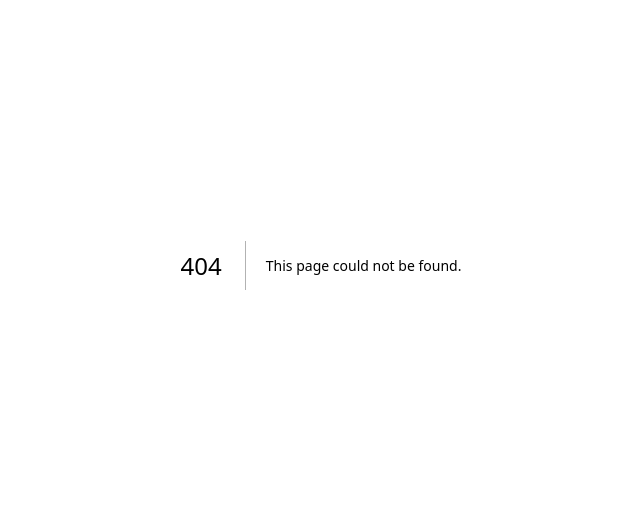
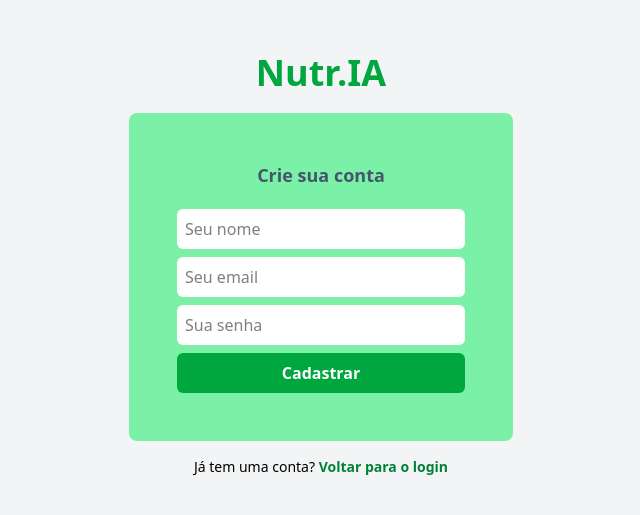
Before and after one commit to eltonsantos/nutr.ia, a Next.js app: page /signup in a window 1280 px wide. Before the commit this address had no page. Shown: the part 135-650 px from the top of the page, without its empty margins (319-959 px from the left). Built offline with nearby package versions, Linux system fonts and the light colour scheme.

Commit message:
Add firebase, signup and toast

```diff
--- a/package.json
+++ b/package.json
@@ -10,12 +10,14 @@
   },
   "dependencies": {
     "@google/generative-ai": "^0.22.0",
+    "firebase": "^11.4.0",
     "next": "15.2.0",
     "next-auth": "^4.24.11",
     "react": "^19.0.0",
     "react-dom": "^19.0.0",
     "react-icons": "^5.5.0",
     "react-modal": "^3.16.3",
+    "react-toastify": "^11.0.5",
     "zod": "^3.24.2"
   },
   "devDependencies": {
--- /dev/null
+++ b/src/app/api/auth/signup/route.ts
@@ -0,0 +1,49 @@
+import { NextRequest, NextResponse } from "next/server";
+import { createUserWithEmailAndPassword, updateProfile } from "firebase/auth";
+import { doc, setDoc } from "firebase/firestore";
+import { auth, db } from "@/app/lib/firebase";
+import { z } from "zod";
+
+const signupSchema = z.object({
+  name: z.string().min(2, "Nome deve ter pelo menos 2 caracteres"),
+  email: z.string().email("Email inválido"),
+  password: z.string().min(6, "Senha deve ter pelo menos 6 caracteres")
+});
+
+export async function POST(req: NextRequest) {
+  try {
+    const body = await req.json();
+
+    const result = signupSchema.safeParse(body);
+    if (!result.success) {
+      return NextResponse.json({ error: result.error.errors[0].message }, { status: 400 });
+    }
+
+    const { name, email, password } = body;
+
+    const userCredential = await createUserWithEmailAndPassword(auth, email, password);
+    const user = userCredential.user;
+
+    await updateProfile(user, { displayName: name });
+
+    await setDoc(doc(db, "users", user.uid), {
+      name,
+      email,
+      createdAt: new Date().toISOString(),
+      updatedAt: new Date().toISOString()
+    });
+
+    return NextResponse.json({
+      success: true,
+      user: { id: user.uid, name, email }
+    });
+  } catch (error: any) {
+    console.error("Signup error:", error);
+
+    if (error.code === 'auth/email-already-in-use') {
+      return NextResponse.json({ error: "Email já cadastrado" }, { status: 400 });
+    }
+
+    return NextResponse.json({ error: "Erro ao cadastrar usuário" }, { status: 500 });
+  }
+}
--- a/src/app/components/LoginForm.tsx
+++ b/src/app/components/LoginForm.tsx
@@ -1,15 +1,20 @@
 "use client"
 
 import { signIn } from "next-auth/react"
-import { useSearchParams } from "next/navigation"
-import { Suspense } from "react"
+import Link from "next/link"
+import { useSearchParams, useRouter } from "next/navigation"
+import { Suspense, useState } from "react"
+import { toast } from "react-toastify"
 
 function LoginFormContent() {
   const searchParams = useSearchParams()
   const error = searchParams.get("error")
+  const [loading, setLoading] = useState(false)
+  const router = useRouter()
 
   async function login(e: React.FormEvent<HTMLFormElement>) {
     e.preventDefault()
+    setLoading(true)
 
     const formData = new FormData(e.currentTarget)
 
@@ -18,23 +23,49 @@ function LoginFormContent() {
       password: formData.get("password")
     }
 
-    signIn('credentials', {
+    try {
+      const result = await signIn('credentials', {
         ...data,
-      callbackUrl: '/dashboard'
+        redirect: false
       })
+
+      if (result?.error) {
+        toast.error("Credenciais inválidas")
+      } else {
+        toast.success("Login realizado com sucesso!")
+        router.push("/dashboard")
+      }
+    } catch (error) {
+      console.error(error)
+    } finally {
+      setLoading(false)
+    }
   }
 
   return (
+    <>
       <form onSubmit={login} className="flex flex-col gap-2 w-full justify-center items-center">
         <h2 className="font-bold text-lg mb-3 text-slate-600">Faça seu login</h2>
         <input type="email" name="email" placeholder="Digite seu email" className="rounded-md p-2 w-full bg-white" />
         <input type="password" name="password" placeholder="Digite seu password" className="rounded-md p-2 w-full bg-white" />
-      <button type="submit" className="font-bold bg-green-600 hover:bg-green-700 rounded-md p-2 w-full text-white cursor-pointer">Login</button>
+        <button
+          type="submit"
+          className="font-bold bg-green-600 hover:bg-green-700 rounded-md p-2 w-full text-white cursor-pointer"
+        >
+          {loading ? "Entrando..." : "Login"}
+        </button>
 
         {error === "CredentialsSignin" && (
           <div className="text-red-500">Erro no login</div>
         )}
       </form>
+      <p className="mt-4 text-sm">
+        Não tem uma conta?{" "}
+        <Link href="/signup" className="text-green-700 hover:underline font-semibold">
+          Cadastre-se
+        </Link>
+      </p>
+    </>
   )
 }
 
--- a/src/app/components/NutritionModal.tsx
+++ b/src/app/components/NutritionModal.tsx
@@ -26,24 +26,6 @@ export function NutritionModal({ isOpen, onRequestClose, data }: NutritionModalP
   }, []);
 
   if (!data) return null;
-
-  async function handleShare() {
-    const mealInfo = data?.meals
-      .map((meal) => `🍽️ ${meal.name} (${meal.time})\n Alimentos: ${meal.foods.join(", ")}`)
-      .join("\n\n");
-
-    const supplementsInfo = data?.supplements && data.supplements.length > 0
-      ? `💊 Suplementos: ${data?.supplements.join(", ")}`
-      : "";
-
-    const message = `📋 *Minha Dieta*\n\n👤 Nome: ${data?.name}\n🎯 Objetivo: ${data?.objective}\n🔥 Atividade: ${data?.activityLevel}\n\n${mealInfo}\n\n${supplementsInfo}`;
-
-    if (navigator.share) {
-      await navigator.share({ text: message });
-    } else {
-      alert("Compartilhamento não suportado neste dispositivo.");
-    }
-  }
 
   return (
     <Modal
@@ -86,13 +68,6 @@ export function NutritionModal({ isOpen, onRequestClose, data }: NutritionModalP
           <p className="text-gray-700">{data.supplements.join(", ")}</p>
         </>
       )}
-
-      <div className="mt-6 flex justify-between">
-        <button onClick={handleShare} className="px-6 py-2 bg-blue-500 text-white rounded">
-          Compartilhar
-        </button>
-      </div>
-
     </Modal>
   )
 }
--- /dev/null
+++ b/src/app/components/SignupForm.tsx
@@ -0,0 +1,81 @@
+"use client"
+
+import { useState } from "react"
+import { toast } from "react-toastify"
+
+export default function SignupForm() {
+  const [name, setName] = useState("")
+  const [email, setEmail] = useState("")
+  const [password, setPassword] = useState("")
+  const [loading, setLoading] = useState(false)
+
+  async function handleSignup(e: React.FormEvent) {
+    e.preventDefault()
+    setLoading(true)
+
+    try {
+      const response = await fetch("/api/auth/signup", {
+        method: "POST",
+        headers: {
+          "Content-Type": "application/json"
+        },
+        body: JSON.stringify({ name, email, password })
+      })
+
+      const data = await response.json()
+
+      if (!response.ok) {
+        toast.error(data.error || "Erro ao cadastrar")
+        return
+      }
+
+      toast.success("Cadastro realizado com sucesso! Faça login.")
+      setName("")
+      setEmail("")
+      setPassword("")
+
+    } catch (error) {
+      toast.error("Erro ao cadastrar usuário")
+      console.error(error)
+    } finally {
+      setLoading(false)
+    }
+  }
+
+  return (
+    <form onSubmit={handleSignup} className="flex flex-col gap-2 w-full justify-center items-center">
+      <h2 className="font-bold text-lg mb-3 text-slate-600">Crie sua conta</h2>
+      <input
+        type="text"
+        value={name}
+        onChange={(e) => setName(e.target.value)}
+        placeholder="Seu nome"
+        className="rounded-md p-2 w-full bg-white"
+        required
+      />
+      <input
+        type="email"
+        value={email}
+        onChange={(e) => setEmail(e.target.value)}
+        placeholder="Seu email"
+        className="rounded-md p-2 w-full bg-white"
+        required
+      />
+      <input
+        type="password"
+        value={password}
+        onChange={(e) => setPassword(e.target.value)}
+        placeholder="Sua senha"
+        className="rounded-md p-2 w-full bg-white"
+        required
+      />
+      <button
+        type="submit"
+        disabled={loading}
+        className="font-bold bg-green-600 hover:bg-green-700 rounded-md p-2 w-full text-white cursor-pointer disabled:bg-green-400"
+      >
+        {loading ? "Cadastrando..." : "Cadastrar"}
+      </button>
+    </form>
+  )
+}
--- a/src/app/layout.tsx
+++ b/src/app/layout.tsx
@@ -1,5 +1,9 @@
 import type { Metadata } from "next";
 import { Geist, Geist_Mono } from "next/font/google";
+import { ToastContainer } from "react-toastify";
+import { NextAuthProvider } from "./providers";
+
+import "react-toastify/dist/ReactToastify.css";
 import "./globals.css";
 
 const geistSans = Geist({
@@ -27,7 +31,10 @@ export default function RootLayout({
       <body
         className={`${geistSans.variable} ${geistMono.variable} antialiased`}
       >
-        {children}
+        <NextAuthProvider>
+          {children}
+          <ToastContainer position="top-right" autoClose={3000} />
+        </NextAuthProvider>
       </body>
     </html>
   );
--- /dev/null
+++ b/src/app/lib/firebase.ts
@@ -0,0 +1,18 @@
+import { initializeApp } from "firebase/app";
+import { getAuth } from "firebase/auth";
+import { getFirestore } from "firebase/firestore";
+
+const firebaseConfig = {
+  apiKey: process.env.NEXT_PUBLIC_FIREBASE_API_KEY,
+  authDomain: process.env.NEXT_PUBLIC_FIREBASE_AUTH_DOMAIN,
+  projectId: process.env.NEXT_PUBLIC_FIREBASE_PROJECT_ID,
+  storageBucket: process.env.NEXT_PUBLIC_FIREBASE_STORAGE_BUCKET,
+  messagingSenderId: process.env.NEXT_PUBLIC_FIREBASE_MESSAGING_SENDER_ID,
+  appId: process.env.NEXT_PUBLIC_FIREBASE_APP_ID
+};
+
+const app = initializeApp(firebaseConfig);
+export const auth = getAuth(app);
+export const db = getFirestore(app);
+
+export default app;
--- /dev/null
+++ b/src/app/providers.tsx
@@ -0,0 +1,7 @@
+"use client"
+
+import { SessionProvider } from "next-auth/react"
+
+export function NextAuthProvider({ children }: { children: React.ReactNode }) {
+  return <SessionProvider>{children}</SessionProvider>
+}
--- /dev/null
+++ b/src/app/signup/page.tsx
@@ -0,0 +1,27 @@
+import { Suspense } from "react";
+import SignupForm from "../components/SignupForm";
+import Link from "next/link";
+
+function SignupFormFallback() {
+  return <div>Carregando formulário...</div>;
+}
+
+export default function SignupPage() {
+  return (
+    <main className="bg-gray-100 h-screen flex flex-col justify-center items-center px-5">
+      <h1 className="font-bold text-4xl mb-5 text-green-600 text-center">Nutr.IA</h1>
+
+      <div className="bg-green-300 p-12 rounded-lg w-96 max-w-full flex justify-center items-center flex-col gap-2">
+        <Suspense fallback={<SignupFormFallback />}>
+          <SignupForm />
+        </Suspense>
+      </div>
+      <p className="mt-4 text-sm">
+        Já tem uma conta?{" "}
+        <Link href="/" className="text-green-700 hover:underline font-semibold">
+          Voltar para o login
+        </Link>
+      </p>
+    </main>
+  );
+}
```
Also changed, not shown: src/app/api/auth/[...nextauth]/route.ts (+31 -9 lines), 1 other file (tests, documents, lock files or other folders). Lines whose indentation alone changed are shown as unchanged.
